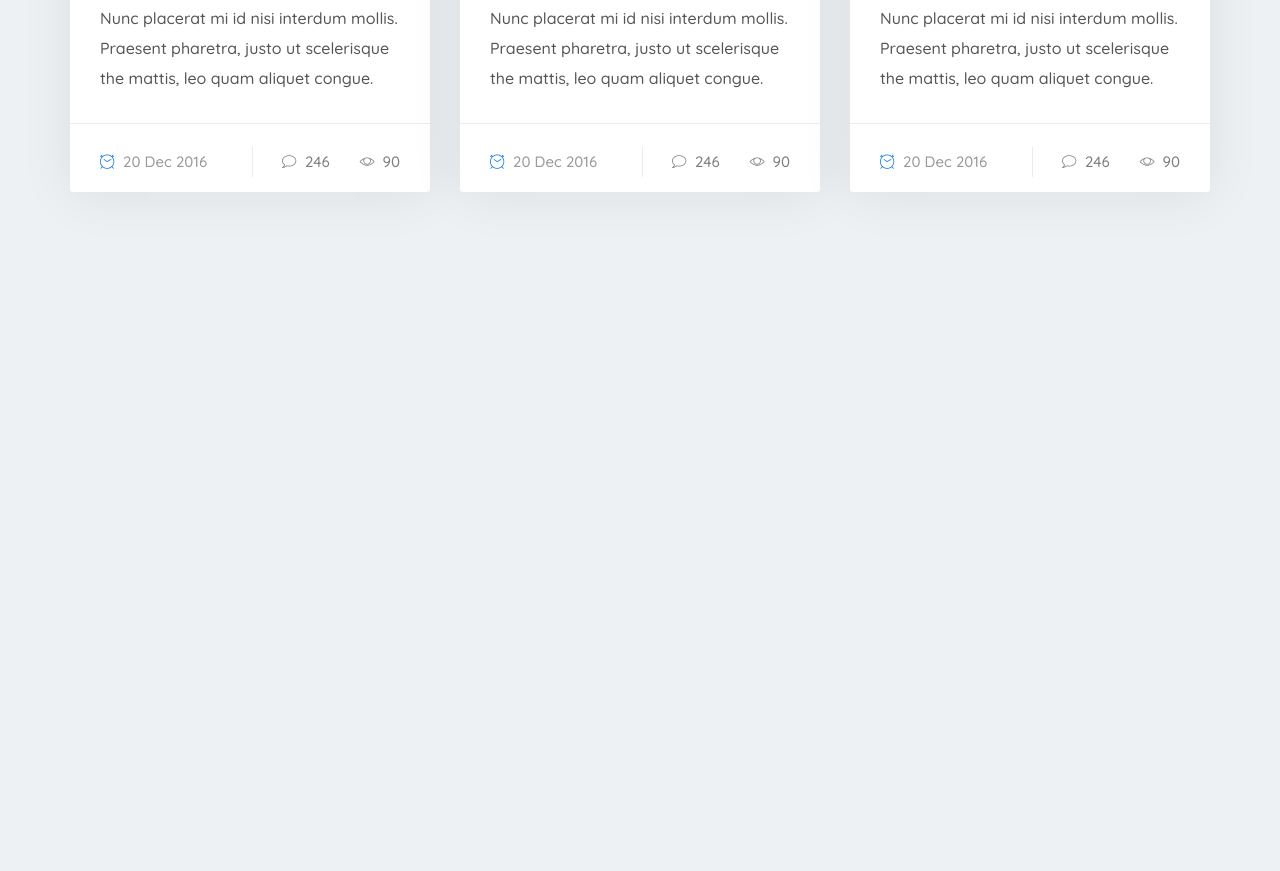
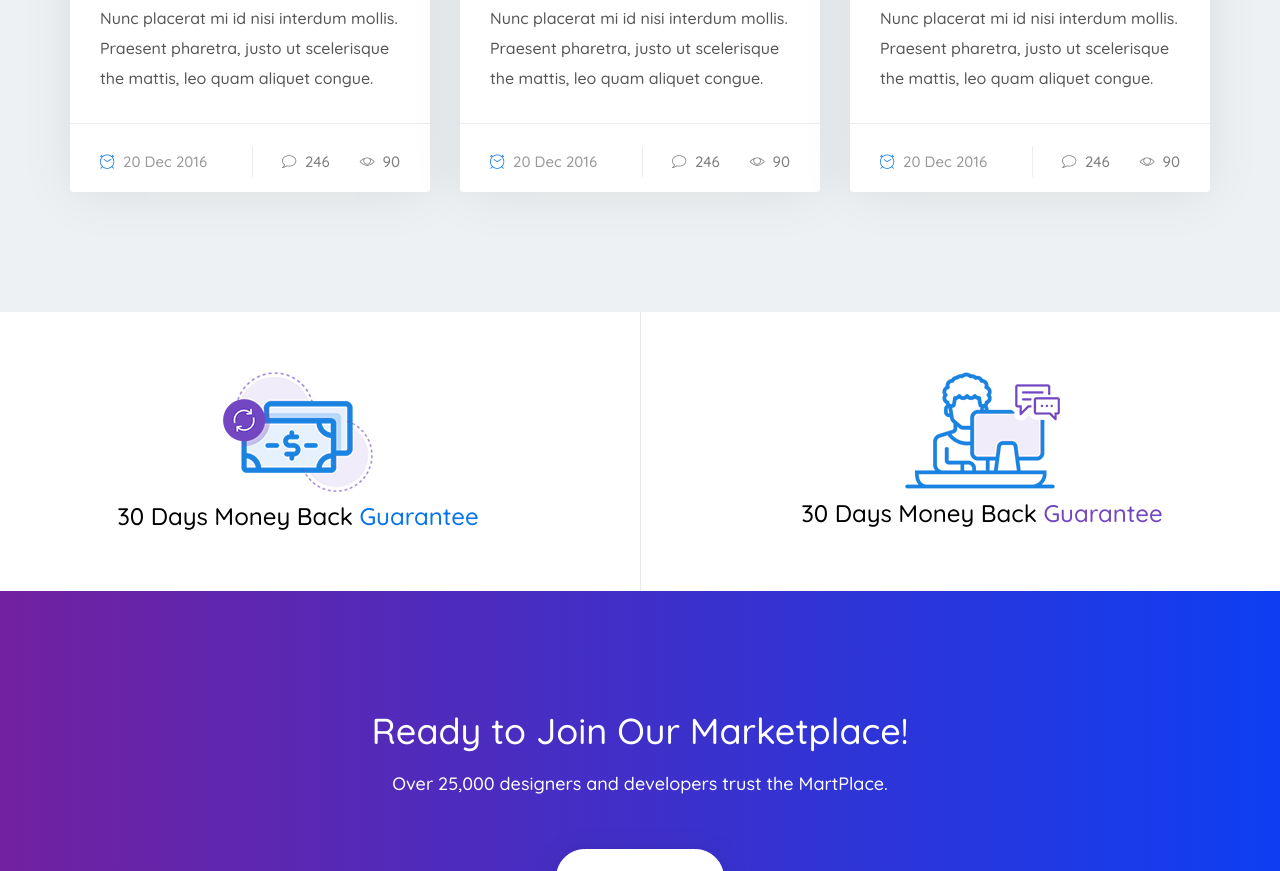
Before and after one commit to DmytroSamarasinghe/MartPlace, a website: page app/index.html in a window 1280 px wide. Shown: the part 8998-9869 px from the top of the page. Before the commit the page ends 9310 px from the top, so only its background shows below. Drawn offline with nearby package versions, Linux system fonts and the light colour scheme.

Commit message:
added join-us

```diff
--- a/app/index.html
+++ b/app/index.html
@@ -96,7 +96,7 @@
           <div class="search__text">
             MartPlace is the most powerful, & customizable template for Easy Digital Downloads Products
           </div>
-          <div class="search__btn">
+          <div class="search__btn btn-link">
             <a href="#">View All Products</a>
             <a href="#">Popular Products</a>
           </div>
@@ -1294,8 +1294,8 @@
           Nunc placerat mi id nisi interdum mollis. Praesent pharetra, justo ut scelerisque
           the mattis, leo quam aliquet diamcongue is laoreet elit metus.
         </div>
-        <div class="about-us__link">
-          <a href="#">
+        <div class="about-us__link btn-link">
+          <a class="active" href="#">
             Become an Author
           </a>
         </div>
@@ -1308,8 +1308,8 @@
           Nunc placerat mi id nisi interdum mollis. Praesent pharetra, justo ut scelerisque
           the mattis, leo quam aliquet diamcongue is laoreet elit metus.
         </div>
-        <div class="about-us__link">
-          <a href="#">
+        <div class="about-us__link btn-link">
+          <a class="active" href="#">
             Become an Author
           </a>
         </div>
@@ -1550,6 +1550,60 @@
       </div>
     </div>
   </section>
+
+  <section class="join-us">
+
+      <div class="join-us__contant">
+        <div class="join-us__top">
+          <div class="container">
+            <div class="join-us__inner">
+              <div class="join-us__item">
+                <div class="join-us__img">
+                  <img src="images/join-us/item-1.png" alt="">
+                </div>
+                <div class="join-us__title-left">
+                  30 Days Money Back
+                  <span>
+                    Guarantee
+                  </span>
+                </div>
+              </div>
+              <div class="join-us__item">
+                <div class="join-us__img">
+                  <img src="images/join-us/item-2.png" alt="">
+                </div>
+                <div class="join-us__title-right">
+                  30 Days Money Back
+                  <span>
+                    Guarantee
+                  </span>
+                </div>
+              </div>
+            </div>
+          </div>
+        </div>
+
+        <div class="join-us__bottom contant">
+          <div class="container">
+            <div class="join-us__box">
+              <div class="join-us__title">
+                Ready to Join Our Marketplace!
+              </div>
+              <div class="join-us__text">
+                Over 25,000 designers and developers trust the MartPlace.
+              </div>
+              <div class="join-us__button btn-link ">
+                <a class="active" href="#">
+                  Join Us Today
+                </a>
+              </div>
+            </div>
+          </div>
+        </div>
+
+      </div>
+  </section>
+
   <script src="https://ajax.googleapis.com/ajax/libs/jquery/3.4.1/jquery.min.js"></script>
   <script src="js/libs.min.js"></script>
   <script src="js/main.js"></script>
--- a/app/scss/_global.scss
+++ b/app/scss/_global.scss
@@ -34,7 +34,6 @@ body {
 }
 .contant {
   padding: 120px 0 120px;
-  // margin-bottom: 30px;
 }
 // start_icons
 
--- a/app/scss/style.scss
+++ b/app/scss/style.scss
@@ -152,8 +152,8 @@
   @include f500;
   font-size: 20px;
 }
-.search__btn,
-.about-us__link {
+
+.btn-link {
   a {
     color: #fff;
     padding: 12.5px 30px;
@@ -162,12 +162,16 @@
     box-shadow: 0px 4px 30px 0px rgba(0, 0, 0, 0.1);
     border-radius: 50px;
     transition: all, 0.5s;
+    & + a {
+      margin-left: 30px;
+    }
     &:hover {
       background-color: #fff;
       color: $blue;
     }
-    & + a {
-      margin-left: 30px;
+    &.active {
+      background-color: #fff;
+      color: $blue;
     }
   }
 }
@@ -851,8 +855,6 @@
     font-size: 20px;
   }
 }
-.clients__position {
-}
 .clients__button {
   text-align: center;
   margin-top: 60px;
@@ -902,3 +904,71 @@
   }
 }
 //end_news
+//start_join-us
+.join-us__contant {
+  text-align: center;
+}
+.join-us__top {
+  background-color: #fff;
+}
+
+.join-us__inner {
+  display: flex;
+  justify-content: space-between;
+  flex-wrap: wrap;
+  position: relative;
+  &::before {
+    content: "";
+    position: absolute;
+    width: 1px;
+    height: 100%;
+    background-color: #e8eaf3;
+    left: 0;
+    right: 0;
+    margin: 0 auto;
+    z-index: 5;
+  }
+}
+.join-us__item {
+  width: 40%;
+  padding: 60px 0;
+}
+.join-us__title-left,
+.join-us__title-right {
+  font-size: 24px;
+  color: #000;
+}
+.join-us__title-left {
+  span {
+    color: $blue;
+  }
+}
+.join-us__title-right {
+  span {
+    color: #7347c1;
+  }
+}
+.join-us__bottom {
+  background: linear-gradient(left, #7221a0, #0d3ef2);
+}
+.join-us__box {
+  color: #fff;
+}
+
+.join-us__title {
+  font-size: 36px;
+  line-height: 40px;
+  margin-bottom: 18px;
+}
+.join-us__text {
+  font-size: 18px;
+}
+
+.join-us__button {
+  &.btn-link {
+    a {
+      margin-top: 50px;
+    }
+  }
+}
+//end_join-us
```
Also changed, not shown: app/css/style.min.css, app/images/join-us/item-1.png (added), app/images/join-us/item-2.png (added).
